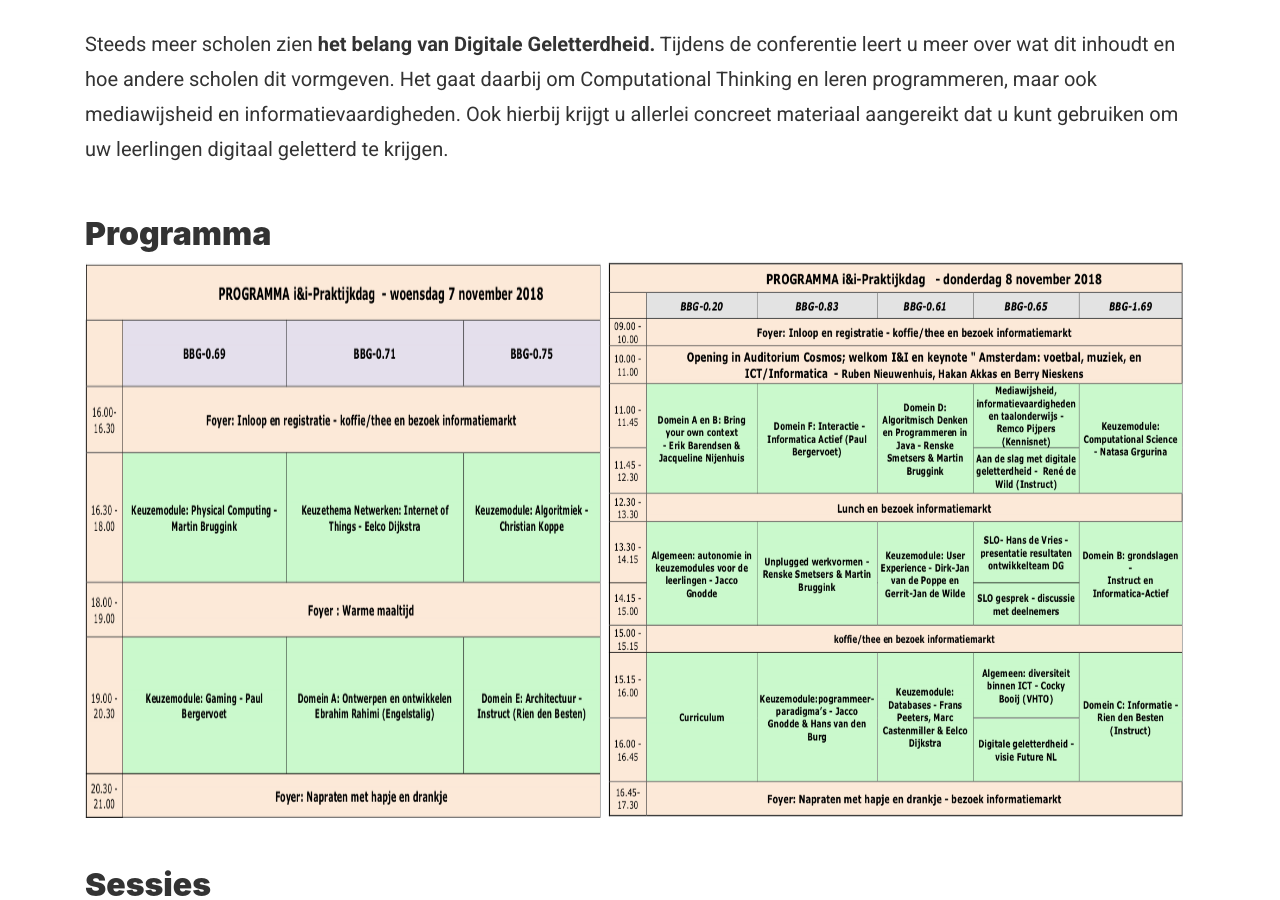
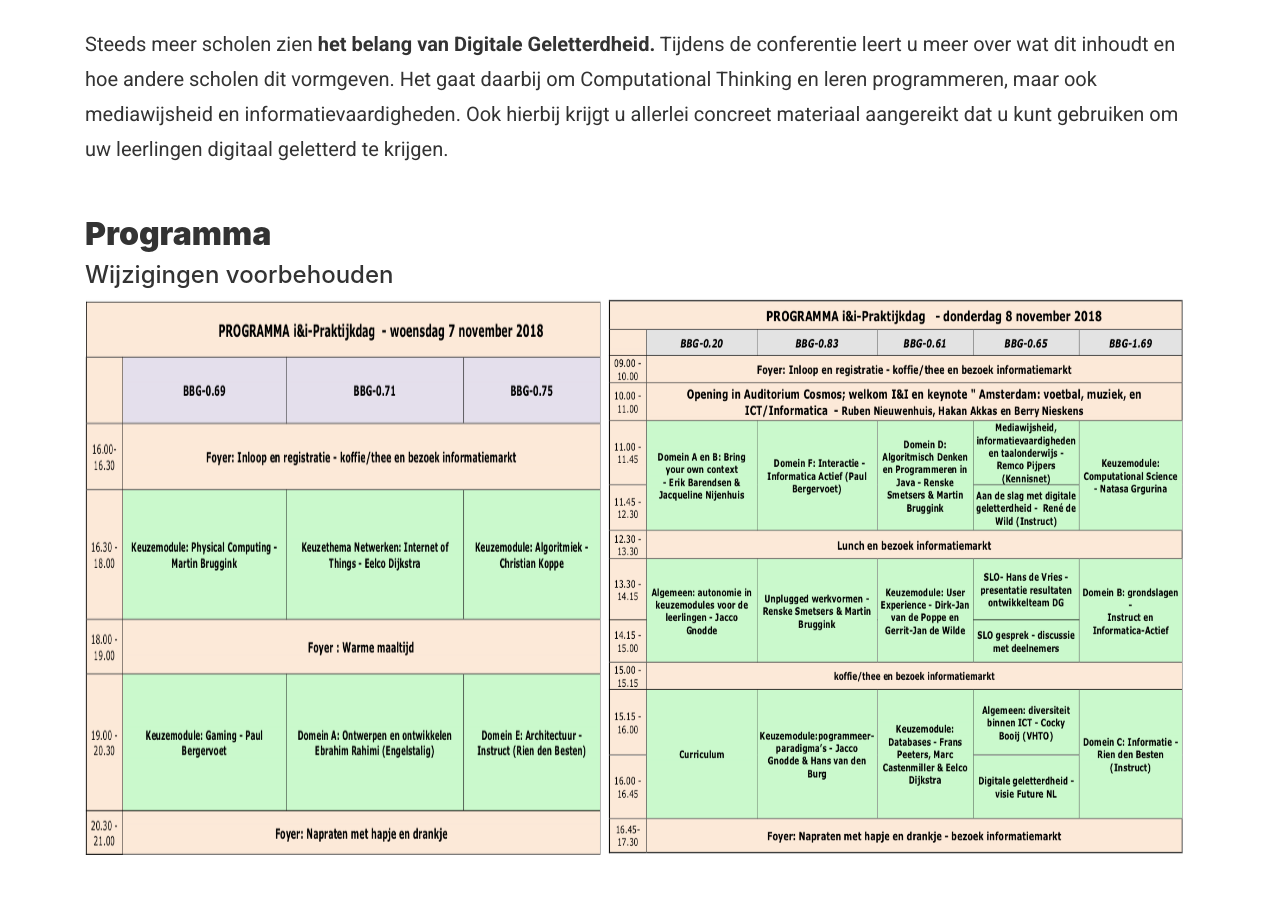
Before and after one commit to ieni/website, a Jekyll site: the page built from _projects/ieni-conferentie-2018.md, in a window 1280 px wide and 900 px high, scrolled down 970 px. Built offline with Jekyll 4.4.1, drawn with Linux system fonts in a browser that asks for light colours.

Commit message:
Wijzigingen van het programma voorbehouden

```diff
--- a/_projects/ieni-conferentie-2018.md
+++ b/_projects/ieni-conferentie-2018.md
@@ -16,6 +16,7 @@ Het nieuwe examenprogramma informatica komt er aan. Tijdens deze conferentie kun
 Steeds meer scholen zien **het belang van Digitale Geletterdheid.** Tijdens de conferentie leert u meer over wat dit inhoudt en hoe andere scholen dit vormgeven. Het gaat daarbij om Computational Thinking en leren programmeren, maar ook mediawijsheid en informatievaardigheden. Ook hierbij krijgt u allerlei concreet materiaal aangereikt dat u kunt gebruiken om uw leerlingen digitaal geletterd te krijgen.
 
 ## Programma
+#### Wijzigingen voorbehouden
 
  <img src="{{site.url}}/assets/img/content/programma_ii_7nov.png?raw=true" alt="Programma 7 november" height="557" width="517">
   <img src="{{site.url}}/assets/img/content/programma_ii_8nov.png?raw=true" alt="Programma 8 november" height="557" width="577">
```
